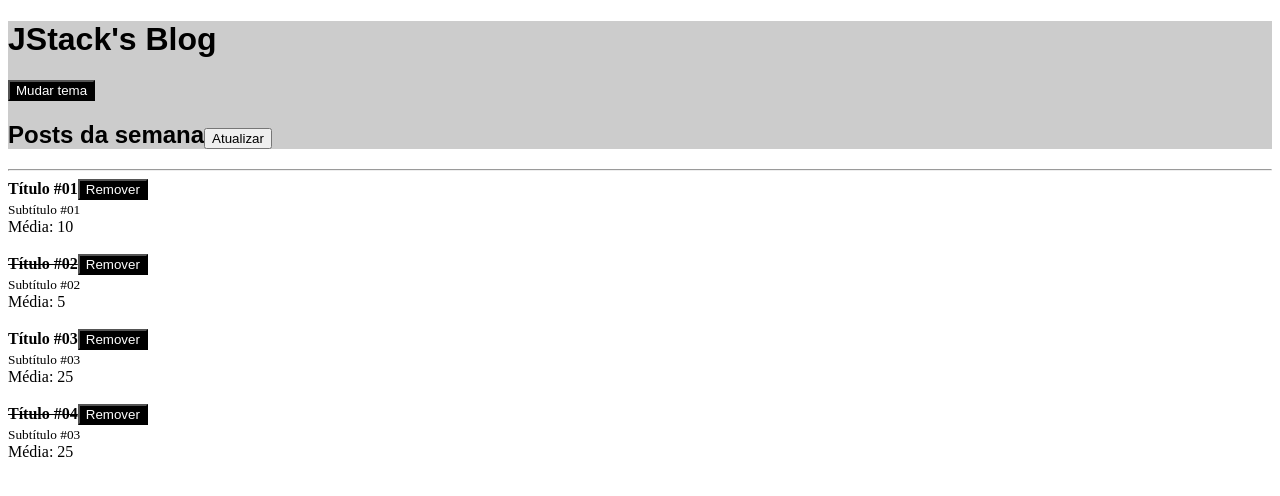
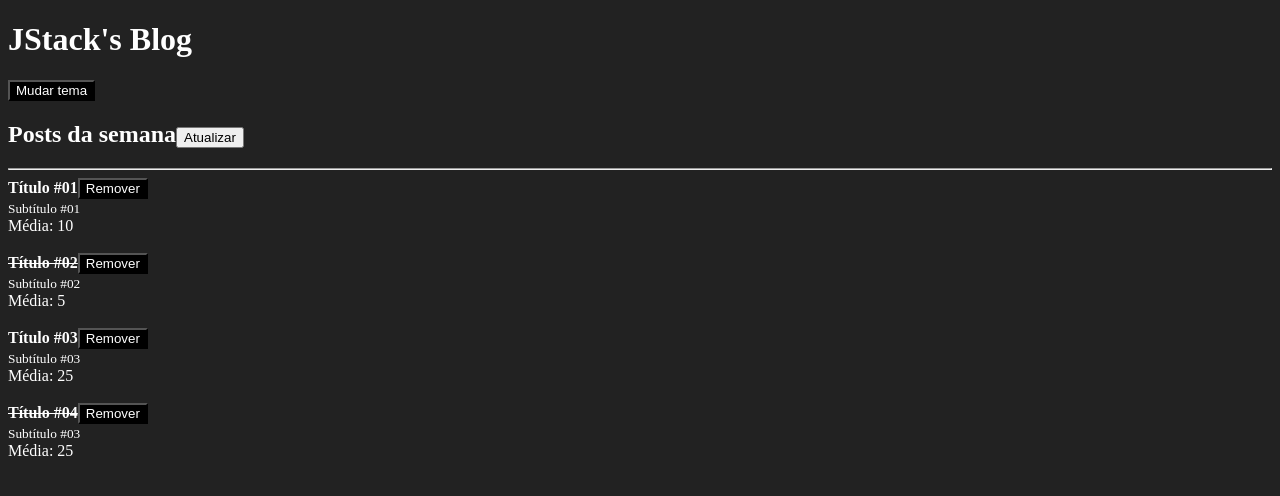
Before and after one commit to renatojfsantos/JStack-react-fundamentos, a React app: page / in a window 1280 px wide. Shown: the top 496 px of the page. Built offline with nearby package versions, Linux system fonts and the light colour scheme; the HTML template or start-up script is replaced by a standard one.

Commit message:
Working with css files

```diff
--- a/package.json
+++ b/package.json
@@ -13,7 +13,9 @@
     "@babel/preset-react": "^7.24.1",
     "babel-loader": "^9.1.3",
     "clean-webpack-plugin": "^4.0.0",
+    "css-loader": "^7.1.2",
     "html-webpack-plugin": "^5.6.0",
+    "style-loader": "^4.0.0",
     "webpack": "^5.91.0",
     "webpack-cli": "^5.1.4",
     "webpack-dev-server": "^5.0.4"
--- a/src/Header.js
+++ b/src/Header.js
@@ -7,18 +7,13 @@
   const { onToggleTheme } = useContext(ThemeContext);
 
   return(
-    <div
-      style={{
-        background: "#CCC",
-        fontFamily: 'sans-serif',
-      }}
-    >
+    <>
       <h1>{props.title}</h1>
       <Button onClick={onToggleTheme}>
         Mudar tema
       </Button>
       {props.children}
-    </div>
+    </>
   )
 }
 
--- /dev/null
+++ b/src/index.css
@@ -0,0 +1,4 @@
+body {
+  background: #222;
+  color: #FFF;
+}
--- a/src/index.js
+++ b/src/index.js
@@ -3,6 +3,8 @@
 
 import App from './App';
 
+import './index.css';
+
 ReactDOM.render(
   <App />,
   document.getElementById('root'),
--- a/webpack.config.js
+++ b/webpack.config.js
@@ -20,6 +20,10 @@
         test: /\.js$/,
         exclude: /node_modules/,
         use: 'babel-loader',
+      },
+      {
+        test: /\.css$/,
+        use: ['style-loader', 'css-loader'],
       }
     ]
   },
```
Also changed, not shown: 1 other file (tests, documents, lock files or other folders).
